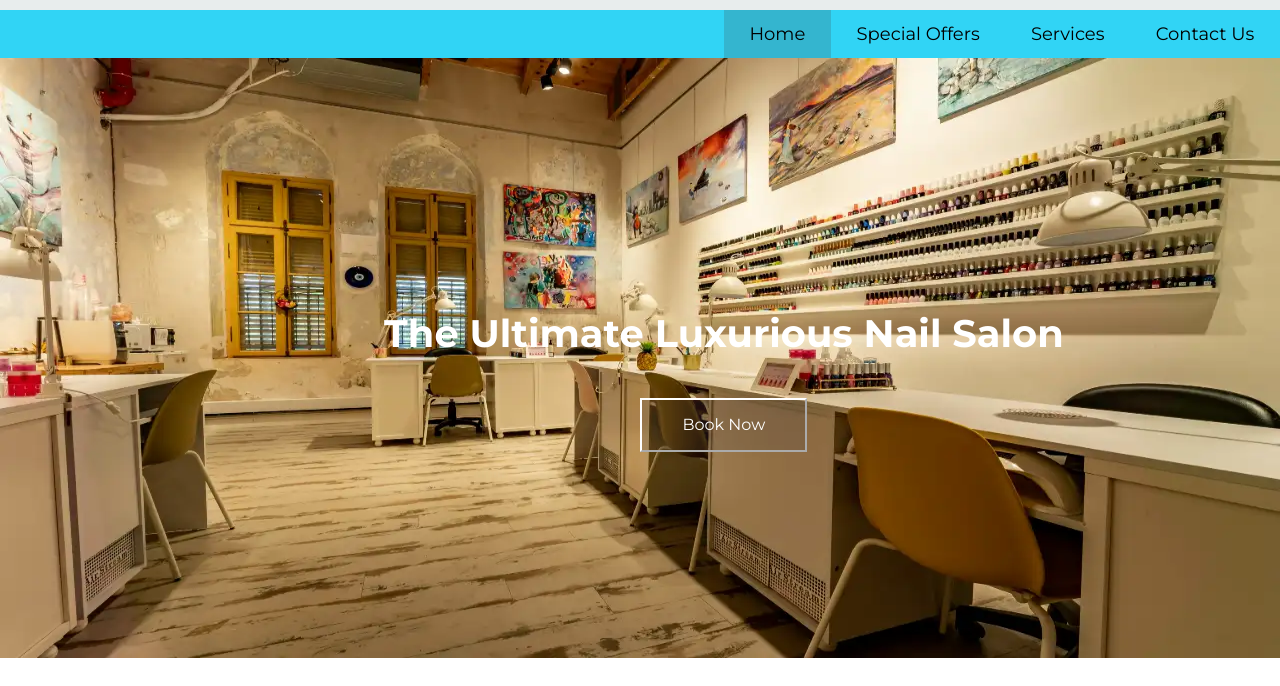
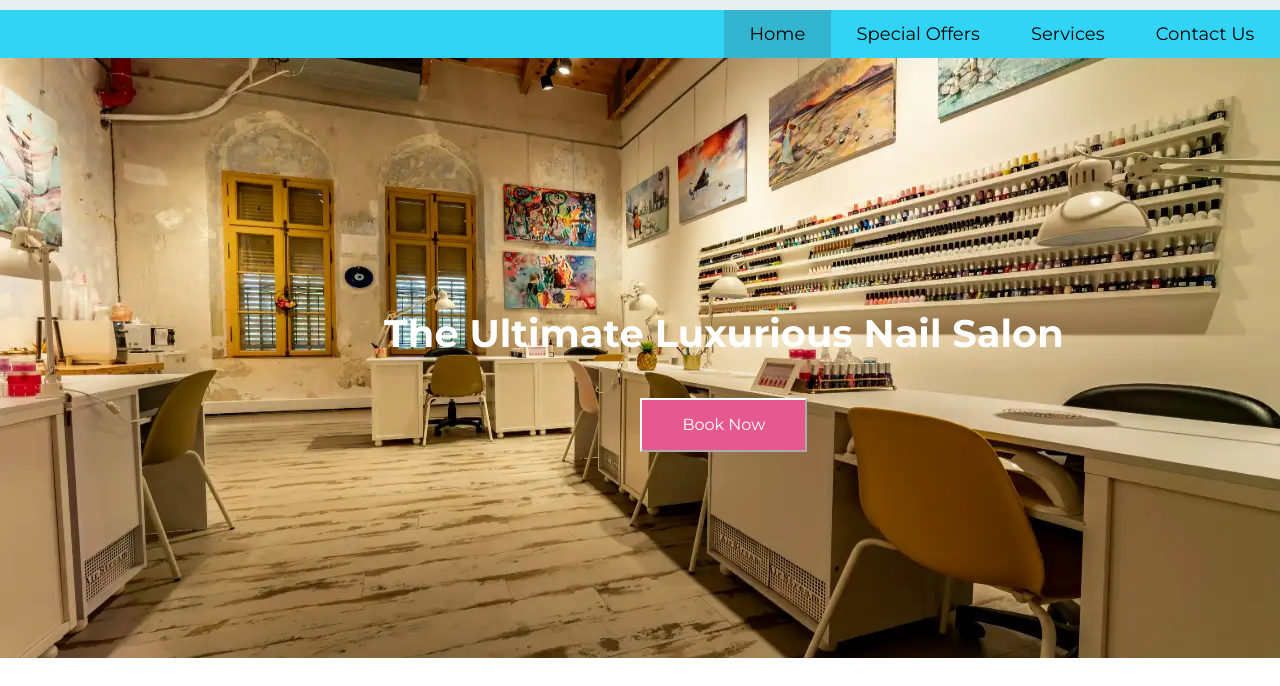
Before and after one commit to Thia100/wdd231, a plain HTML site: page project/site-plan.html in a window 1280 px wide. In both pictures the pointer is over the button "Book Now". Shown: the part 114-800 px from the top of the page. Drawn offline with Linux system fonts and the light colour scheme.

Commit message:
final plan

```diff
--- a/project/styles/style.css
+++ b/project/styles/style.css
@@ -132,6 +132,12 @@ main{
     background: rgba(69, 68, 68, 0.2);
     border-color: white;
     font-size: 1rem;
+    overflow: hidden;
+    z-index: 1;
+}
+
+.cta-button button:hover{
+    background-color: var(--buttons);
 }
 
 
```
Also changed, not shown: project/styles/large-styles.css (line endings or trailing spaces).
